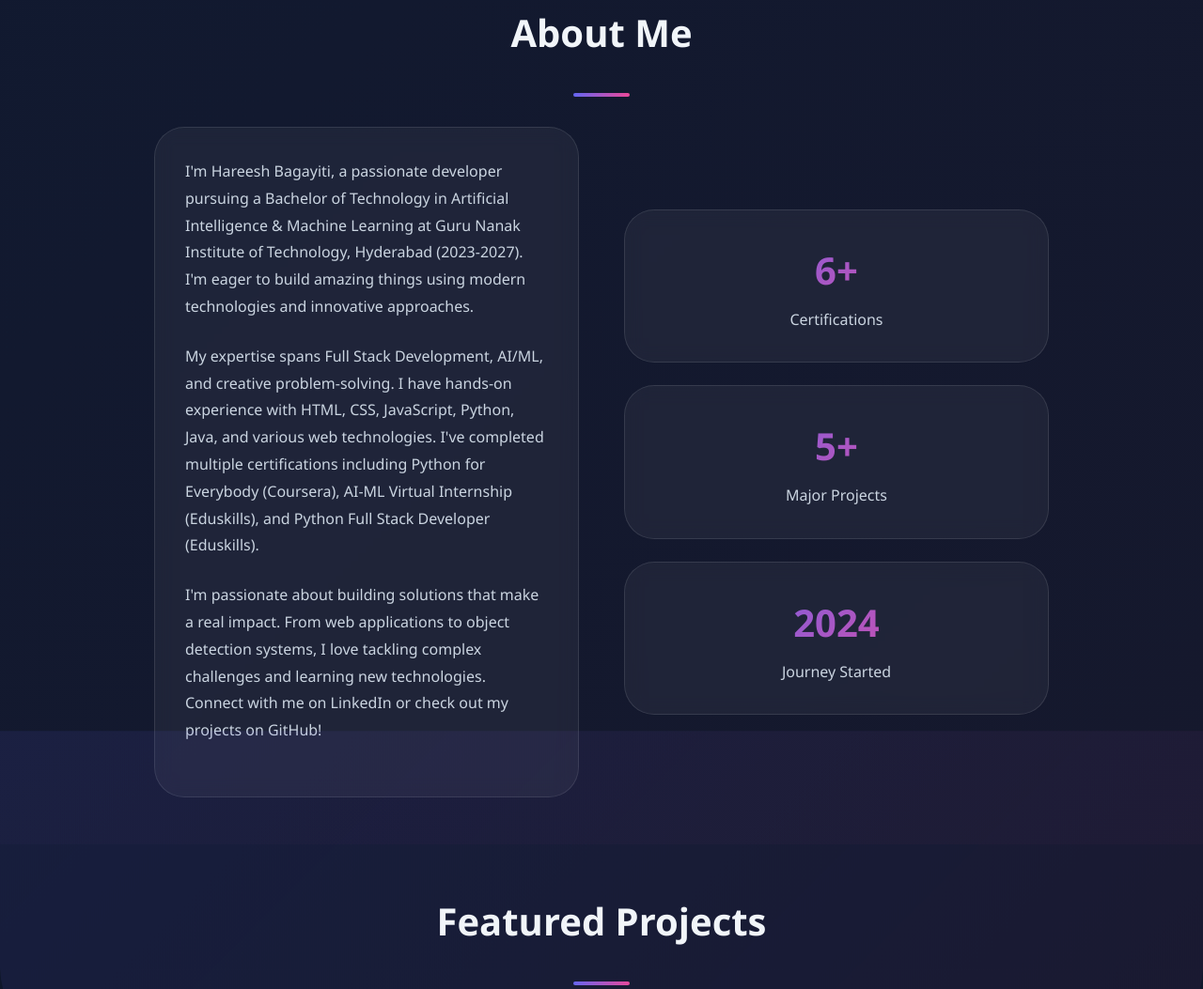
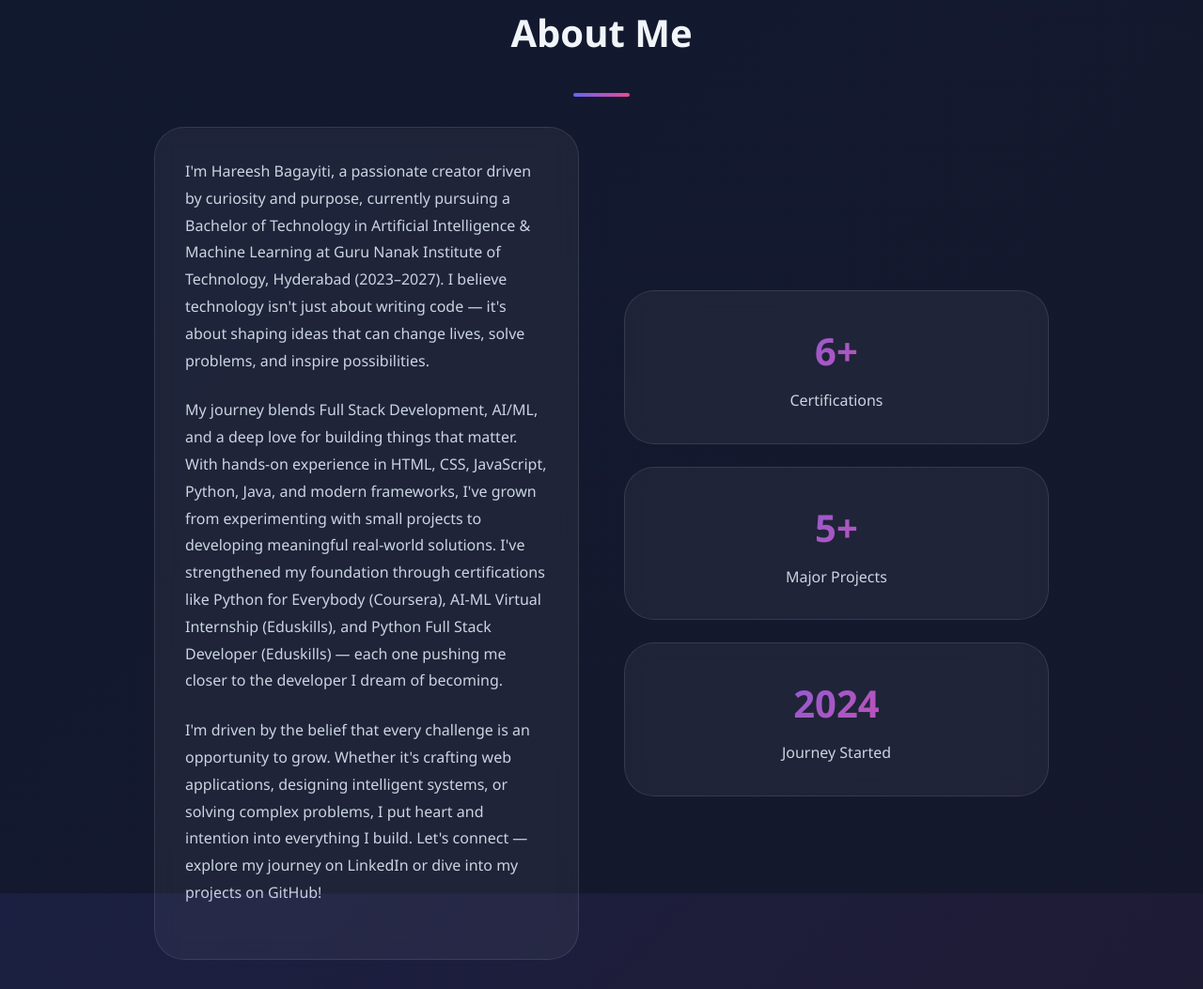
Before and after one commit to HAREESSHP/PORTFOLIO-SITE, a plain HTML site: page index.html in a window 1280 px wide. Shown: the part 847-1900 px from the top of the page at 94% size. Drawn offline with nearby package versions, Linux system fonts and the light colour scheme.

Commit message:
version 1

```diff
--- a/index.html
+++ b/index.html
@@ -138,18 +138,14 @@
                 <div class="about-text">
                     <div class="glass-card">
                         <p>
-                            I'm Hareesh Bagayiti, a passionate developer pursuing a Bachelor of Technology in Artificial Intelligence & Machine Learning
-                            at Guru Nanak Institute of Technology, Hyderabad (2023-2027). I'm eager to build amazing things using modern technologies
-                            and innovative approaches.
+                            I'm Hareesh Bagayiti, a passionate creator driven by curiosity and purpose, currently pursuing a Bachelor of Technology in Artificial Intelligence & Machine Learning at Guru Nanak Institute of Technology, Hyderabad (2023–2027). I believe technology isn't just about writing code — it's about shaping ideas that can change lives, solve problems, and inspire possibilities.
                         </p>
                         <p>
-                            My expertise spans Full Stack Development, AI/ML, and creative problem-solving. I have hands-on experience with HTML, CSS,
-                            JavaScript, Python, Java, and various web technologies. I've completed multiple certifications including Python for Everybody
-                            (Coursera), AI-ML Virtual Internship (Eduskills), and Python Full Stack Developer (Eduskills).
+                            My journey blends Full Stack Development, AI/ML, and a deep love for building things that matter. With hands-on experience in HTML, CSS, JavaScript, Python, Java, and modern frameworks, I've grown from experimenting with small projects to developing meaningful real-world solutions. I've strengthened my foundation through certifications like Python for Everybody (Coursera), AI-ML Virtual Internship (Eduskills), and Python Full Stack Developer (Eduskills) — each one pushing me closer to the developer I dream of becoming.
                         </p>
                         <p>
-                            I'm passionate about building solutions that make a real impact. From web applications to object detection systems,
-                            I love tackling complex challenges and learning new technologies. Connect with me on LinkedIn or check out my projects on GitHub!
+                            I'm driven by the belief that every challenge is an opportunity to grow. Whether it's crafting web applications, designing intelligent systems, or solving complex problems, I put heart and intention into everything I build.
+                            Let's connect — explore my journey on LinkedIn or dive into my projects on GitHub!
                         </p>
                     </div>
                 </div>
--- a/style.css
+++ b/style.css
@@ -2679,6 +2679,10 @@ section {
         border-radius: 0.6rem;
     }
 
+    .project-card:hover {
+        transform: none !important;
+    }
+
     .project-image {
         height: 180px;
         border-radius: 0.5rem;
```
